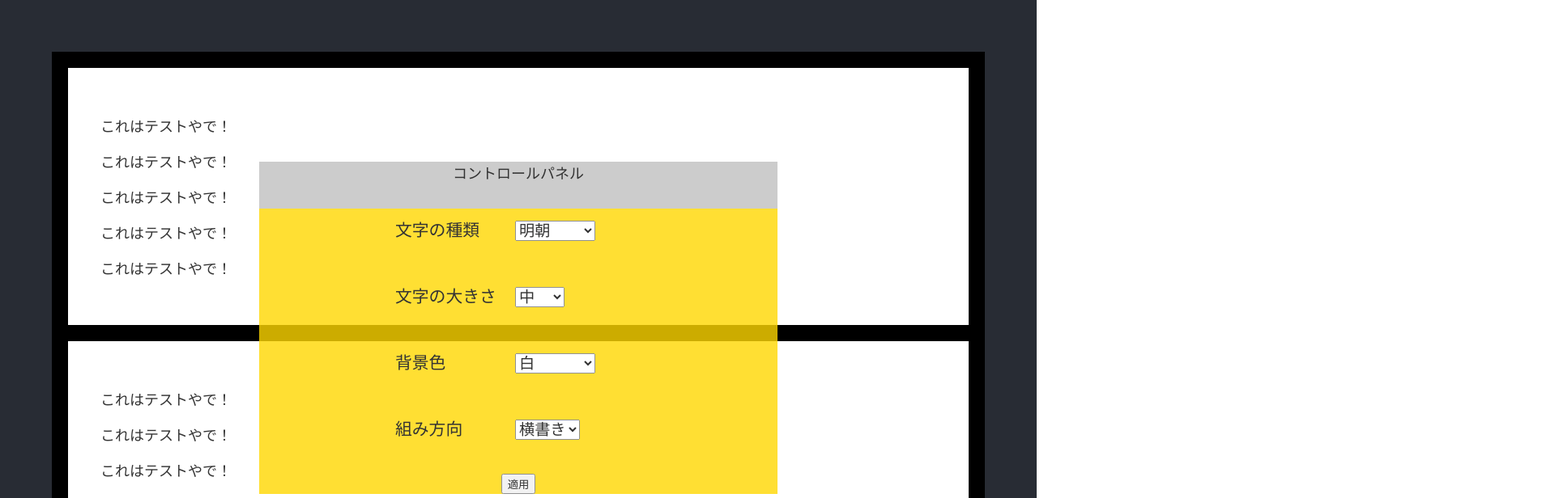
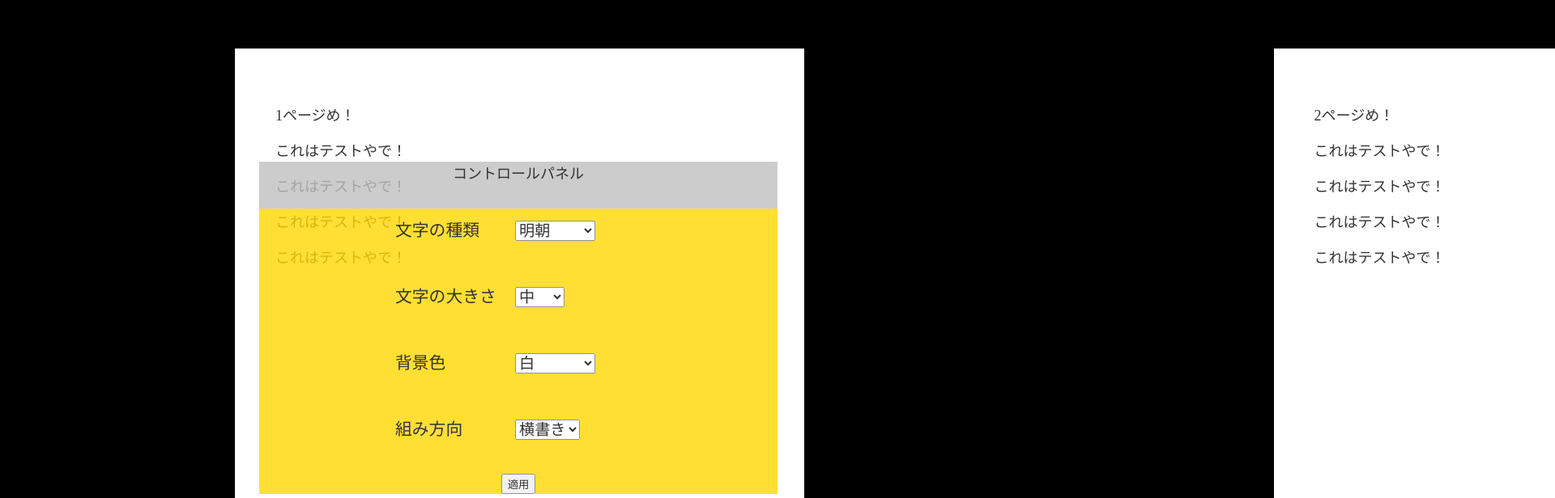
Before and after one commit to celebrater46/reactMekuReader, a React (Create React App) app: page / in a window 1280 px wide. Shown: the top 616 px of the page at 81% size, 1920 px wide, since content can reach past the window. Built offline with nearby package versions, Linux system fonts and the light colour scheme; a web font is replaced by a local one.

Commit message:
displayed each pages correctly

```diff
--- a/src/components/Container.js
+++ b/src/components/Container.js
@@ -8,6 +8,7 @@ export const Container = () => {
     const [size, setSize] = useState("middle");
     const [color, setColor] = useState("white");
     const [xy, setXy] = useState("horizontal-tb");
+
     const fontSizeNum = useMemo(() => {
         switch (size){
             case "small": return "14px";
@@ -17,6 +18,7 @@ export const Container = () => {
             default: return "16px";
         }
     }, [size]);
+
     const fColor = useMemo(() => {
         switch (color){
             case "white": return "#333";
@@ -25,6 +27,7 @@ export const Container = () => {
             default: return "#333";
         }
     }, [color]);
+
     const bgColor = useMemo(() => {
         switch (color){
             case "white": return "white";
@@ -47,27 +50,38 @@ export const Container = () => {
     const changeFamily = (e) => {
         setFamily(e.target.value);
     }
+
     const changeSize = (e) => {
         setSize(e.target.value);
     }
+
     const changeColor = (e) => {
         setColor(e.target.value);
     }
+
     const changeXy = (e) => {
         setXy(e.target.value);
     }
+
     const div = {
         backgroundColor: "black",
         color: "silver",
-        width: "90%",
+        width: "501vw",
         height: "90%",
-        margin: "5%",
+        margin: "0",
+        padding: "5% 0",
         fontFamily: family,
         fontSize: fontSizeNum,
+        display: "flex",
+        flexDirection: "row",
+        justifyContent: "flex-end",
+        alignItems: "flex-start",
+        flexWrap: "nowrap",
+        position: "absolute",
+        left: "0"
     }
-    const p = {
-        color: "black"
-    }
+
+    const p = { color: "black" }
     const parameter = window.location.search; // ?hoge=0
     // useMemo(() => {
     //     if(family === "Noto Serif JP"){
--- a/src/components/Pages.js
+++ b/src/components/Pages.js
@@ -1,6 +1,7 @@
 import React, {useMemo} from "react";
 
 export const Pages = (props) => {
+    // const margin = "20px " + (window.innerWidth - 700) / 2;
     const fColor = props.fColor;
     const bgColor = props.bgColor;
     const xy = props.xy;
@@ -20,12 +21,16 @@ export const Pages = (props) => {
     //         default: return "white";
     //     }
     // }, [props.color]);
-    const style = {
+    const outerStyle = {
+        backgroundColor: bgColor,
+        margin: "20px " + ((window.innerWidth - 700) / 2) + "px",
+        padding: "50px",
+        width: "700px",
+        height: "70vh",
+    }
+    const innerStyle = {
         color: fColor,
-        backgroundColor: bgColor,
         textAlign: "justify",
-        margin: "20px",
-        padding: "40px",
         writingMode: xy
     };
     // const style = useMemo(() => {
@@ -42,12 +47,14 @@ export const Pages = (props) => {
 
         for(let i = 0; i < 5; i++){
             pages.push(
-                <div key={i} id={"p-" + i} style={style}>
-                    <p>これはテストやで！</p>
-                    <p>これはテストやで！</p>
-                    <p>これはテストやで！</p>
-                    <p>これはテストやで！</p>
-                    <p>これはテストやで！</p>
+                <div key={"outer-" + i} style={outerStyle}>
+                    <div key={"inner-" + i} id={"p-" + i} style={innerStyle}>
+                        <p>{i + 1}ページめ！</p>
+                        <p>これはテストやで！</p>
+                        <p>これはテストやで！</p>
+                        <p>これはテストやで！</p>
+                        <p>これはテストやで！</p>
+                    </div>
                 </div>
             );
         }
```
